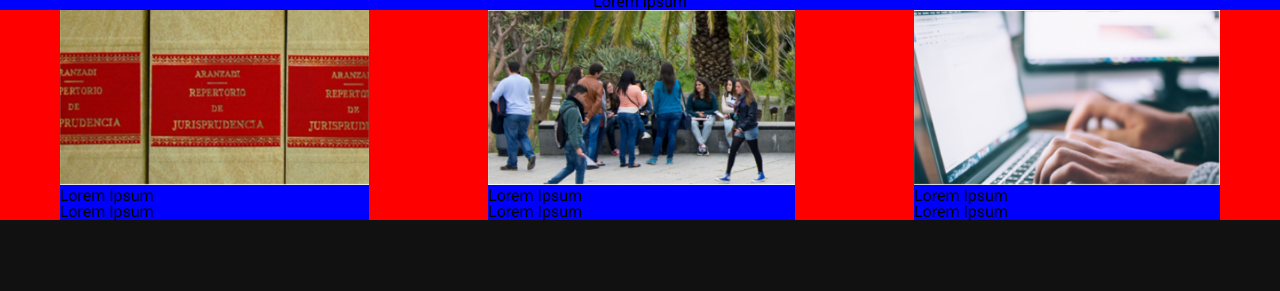
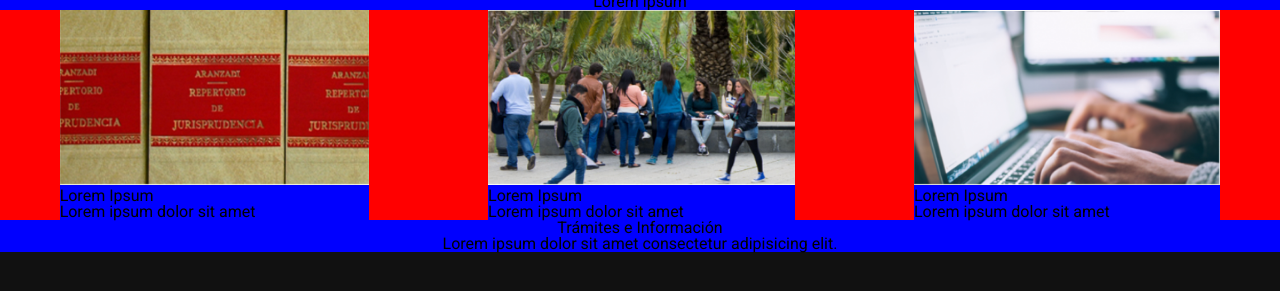
Before and after one commit to sernalab/EY, a website built with webpack: page index.html in a window 1280 px wide. Shown: the part 445-736 px from the top of the page. Built offline with nearby package versions, Linux system fonts and the light colour scheme; files whose address does not match are found by name.

```diff
--- a/index.html
+++ b/index.html
@@ -67,7 +67,7 @@
             <img src="./src/assets/images/cover_1.png" alt="thumbnail_1">
             <div class="thumbnail__text">
                 <h1>Lorem Ipsum</h1>
-                <p>Lorem Ipsum</p>
+                <p>Lorem ipsum dolor sit amet</p>
 
             </div>
         </div>
@@ -75,7 +75,7 @@
             <img src="./src/assets/images/cover_2.png" alt="thumbnail_1">
             <div class="thumbnail__text">
                 <h1>Lorem Ipsum</h1>
-                <p>Lorem Ipsum</p>
+                <p>Lorem ipsum dolor sit amet</p>
 
             </div>
         </div>
@@ -83,10 +83,14 @@
             <img src="./src/assets/images/cover_3.png" alt="thumbnail_1">
             <div class="thumbnail__text">
                 <h1>Lorem Ipsum</h1>
-                <p>Lorem Ipsum</p>
+                <p>Lorem ipsum dolor sit amet</p>
 
             </div>
         </div>
+    </section>
+    <section class="main__information">
+        <h1 class="main__title">Trámites e Información</h1>
+        <p class="main__text">Lorem ipsum dolor sit amet consectetur adipisicing elit.</p>
     </section>
     <script src="./main.js">
     </script>
--- a/src/assets/scss/components/_thumbnail.scss
+++ b/src/assets/scss/components/_thumbnail.scss
@@ -8,6 +8,5 @@
     background-color: blue;
     img {
         height: 175px;
-        weight: 350px;
     }
 }
--- a/src/assets/scss/main.scss
+++ b/src/assets/scss/main.scss
@@ -1,4 +1,5 @@
 @import 'base/reset';
+@import 'abstracts/variables';
 @import 'components/_thumbnail';
 @import 'components/_arrow';
 @import 'layout/_header';
```
Also changed, not shown: src/assets/scss/abstracts/_variables.scss (added).
